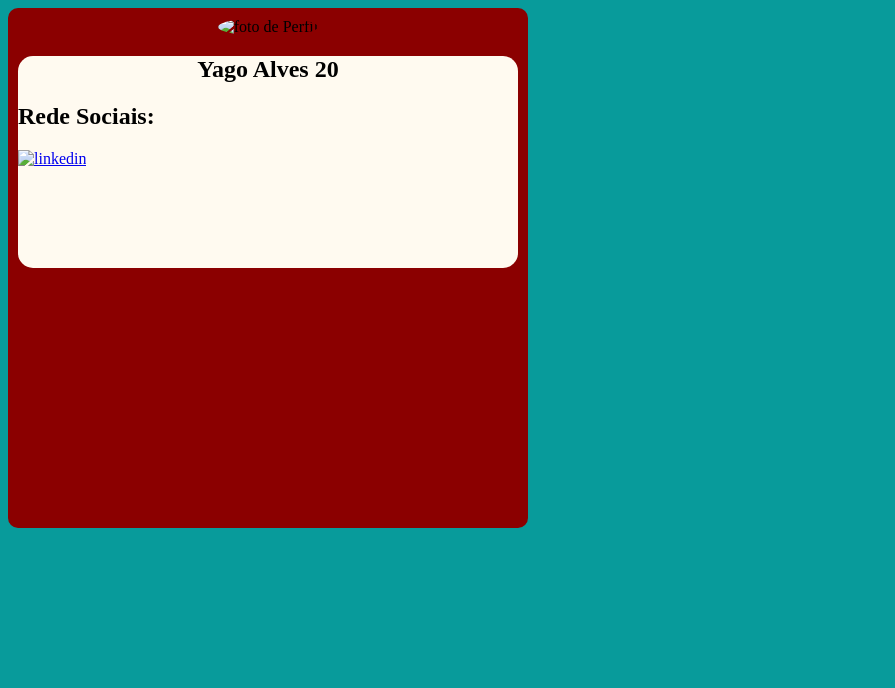
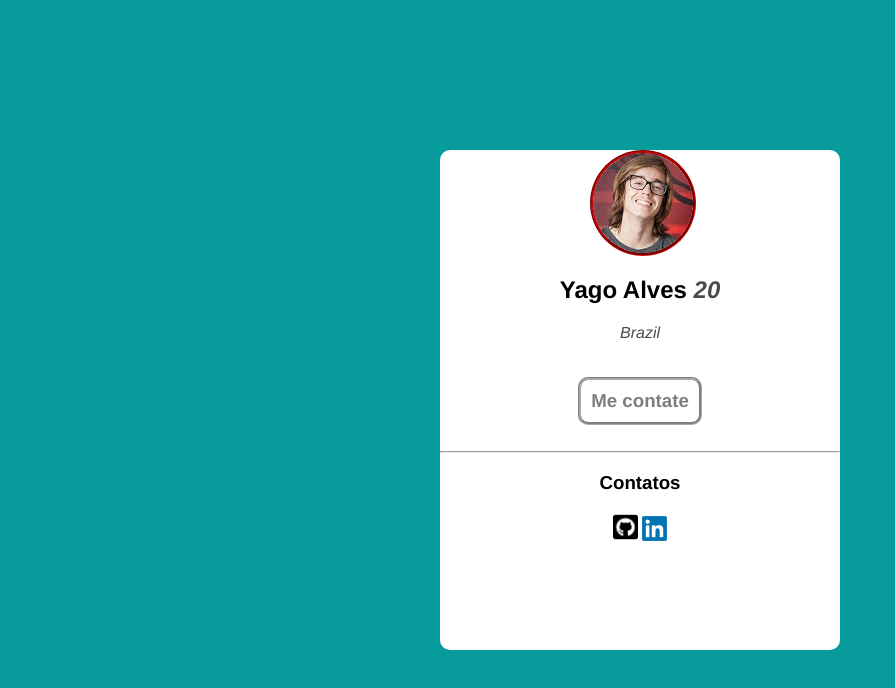
Before and after one commit to yagoalvess/profile-card, a plain HTML site: page index.html in a window 1280 px wide. Shown: the whole page, without its empty margins (0-895 px from the left). Drawn offline with Linux system fonts and the light colour scheme.

Commit message:
mudanças na estrutura

```diff
--- a/index.html
+++ b/index.html
@@ -12,13 +12,22 @@
 
 
     <section id="grid">
-        <img id="foto-perfil" style="border-radius: 50%;" src="#" alt="foto de Perfil">
+        <img id="foto-perfil" style="border-radius: 50%;" src="fotos/perfil.png" alt="foto de Perfil">
+
         <div id="dados">
-            <h1>Yago Alves 20</h1>
-            <section>
-                <h2>Rede Sociais:</h2>
-                <a target="_blank" href="https://www.linkedin.com/in/yagoalves25/"><img width="25px" src="fotos/logo.png" alt="linkedin"li></a>
-            </section>
+
+            <h2>Yago Alves <span>20</span></h2>
+
+            <p>Brazil</p>
+
+            <a href="">
+                <h3>Me contate</h3>
+            </a>
+            <hr>
+            <h3>Contatos</h3>
+
+                <a target="_blank" href="#"><img width="25px" src="fotos/logo-github.png" alt="Github"></a>
+                <a target="_blank" href="#"><img width="25px" src="fotos/logo-linkedin.png" alt="Linkedin"></a>
         </div>
 
     </section>
--- a/style.css
+++ b/style.css
@@ -1,37 +1,84 @@
-body{
+html,body{
+    padding: 0px;
+    border: 0px;
+    margin: 0px;
+    background-color: rgb(8, 155, 155);
+    display: flex;
+    justify-content: center;
+    align-items: center;
+    height: 100vh;
+    font-family: 'Franklin Gothic Medium', 'Arial Narrow', Arial, sans-serif
 
-    background-color: rgb(8, 155, 155);
 }
 
-
 #fundo{
-    background-color: rgb(63, 12, 145);
-    color: deeppink;
-    height: 100px;
+    margin: 0px;
+    padding: 0px;
+    margin: 0px;
+    border-radius: 15px;
 }
 
+#foto-perfil{
+    width: 100px;
+    position: relative;
+    left: 150px;
+    border: rgb(196, 5, 5);
+    border-radius: 15px;
+    border-style: groove;
 
-#foto-perfil{
-    width: 200px;
 }
 
 
 #grid{
-    background-color: darkred;
+    display: flex;
+    flex-direction: column;
+    background-color: rgb(255, 255, 255);
     border-radius: 10px;
-    padding: 10px;
-    width: 500px;
+    width: 400px;
     height: 500px;
+    text-align: center;
+
+
+}
+
+#dados{
+    padding-block-end: 100px;
+    border-radius: 15px;
+}
+
+#dados > h1{
+    font-family: 'Lucida Sans', 'Lucida Sans Regular', 'Lucida Grande', 'Lucida Sans Unicode', Geneva, Verdana, sans-serif
+}
+
+#dados > p, span{
+    opacity: 70%;
+    font-style: italic;
+}
+
+#dados > h2{
+    font-family: 'Segoe UI', Tahoma, Geneva, Verdana, sans-serif
     text-align: center;
 }
 
-#dados{
-    background-color: floralwhite;
-    padding-block-end: 100px;
-    border-radius: 15px;
-    margin: 0px;
+#dados > a > h3{
+    padding: 10px;
+    display: inline-block;
+    border-style: groove;
+    border-radius: 10px;
+    text-decoration: none;
+    opacity: 50%;
+    color: rgb(0, 0, 0);
 }
 
-#dados > section {
-    text-align: left;
+#dados > a:hover > h3{
+    padding-left: 2px;
+    padding-right: 2px;
+    background-color: rgb(42, 81, 165);
+    opacity: 100%;
+    font-style: italic;
 }
+
+#dados >a:active > h3{
+    opacity: 100%;
+    color: rgb(0, 255, 42);
+}
```
Also changed, not shown: fotos/logo-github.png (added), fotos/logo-linkedin.png (added), fotos/perfil.png (added).
